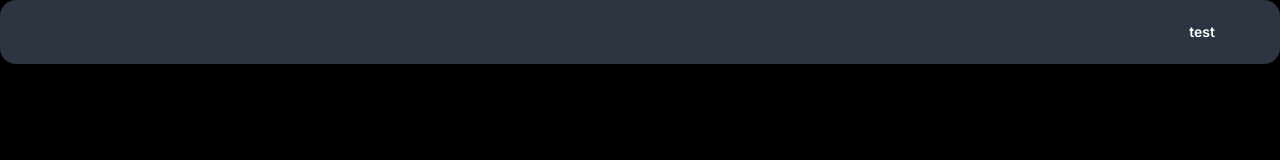
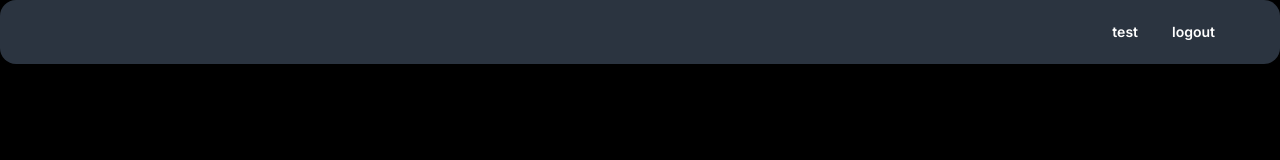
Before and after one commit to hln33/chatapp, a Next.js app in the folder chatapp/: page / in a window 1280 px wide. Shown: the top 160 px of the page. Built offline with nearby package versions, Linux system fonts and the light colour scheme.

Commit message:
add logout button

```diff
--- /dev/null
+++ b/chatapp/src/app/_components/navbar.tsx
@@ -0,0 +1,24 @@
+'use client'
+
+import { useUser } from "@/context/userContext";
+import { useRouter } from "next/navigation";
+
+// still in development!
+export default function NavBar() {
+  const router = useRouter();
+  const {user, logout} = useUser();
+
+  console.log(user);
+
+  const handleLogout = () => {
+    logout();
+    router.push('/');
+  };
+
+  return (
+    <div className="navbar bg-neutral rounded-box flex justify-end px-12">
+      <a className="btn btn-ghost">test</a>
+      <a className="btn btn-ghost" onClick={handleLogout}>logout</a>
+    </div>
+  );
+}
--- a/chatapp/src/app/layout.tsx
+++ b/chatapp/src/app/layout.tsx
@@ -3,6 +3,7 @@ import type { Metadata } from 'next';
 import { Inter } from 'next/font/google';
 import './globals.css';
 import { Providers } from './providers';
+import NavBar from './_components/navbar';
 
 const inter = Inter({ subsets: ['latin'] });
 
@@ -20,9 +21,7 @@ export default function RootLayout({
     <html lang="en">
       <body className={inter.className}>
         <Providers>
-          <div className="navbar bg-neutral rounded-box flex justify-end px-12">
-            <a className="btn btn-ghost">test</a>
-          </div>
+          <NavBar />
           {children}
         </Providers>
       </body>
```
